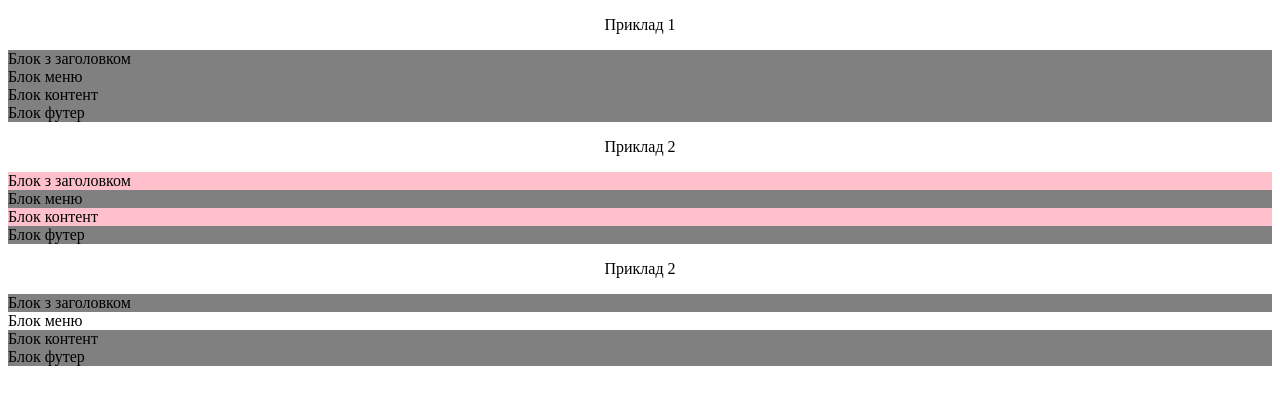
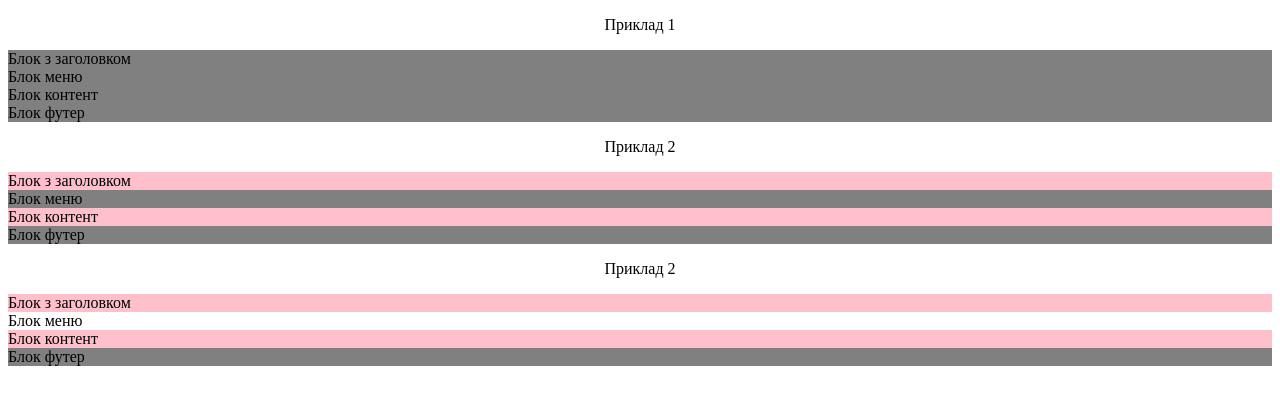
Before and after one commit to Iryna2004/Iryna2004.github.io, a plain HTML site: page lab4.html in a window 1280 px wide. Drawn offline with Linux system fonts and the light colour scheme.

Commit message:
Update lab4.html

```diff
--- a/lab4.html
+++ b/lab4.html
@@ -42,13 +42,13 @@
   <p><center>Приклад 2</center></p>
    <body>
 <div id="container">
-<div id="header" class=”clas_div1”>
+<div id="content1" >
   Блок з заголовком
 </div>
 <div id="menu3">
   Блок меню
 </div>
-<div id="content" class=”clas_div1”>
+<div id="content1" >
   Блок контент
 </div>
 <div id="footer">
```
